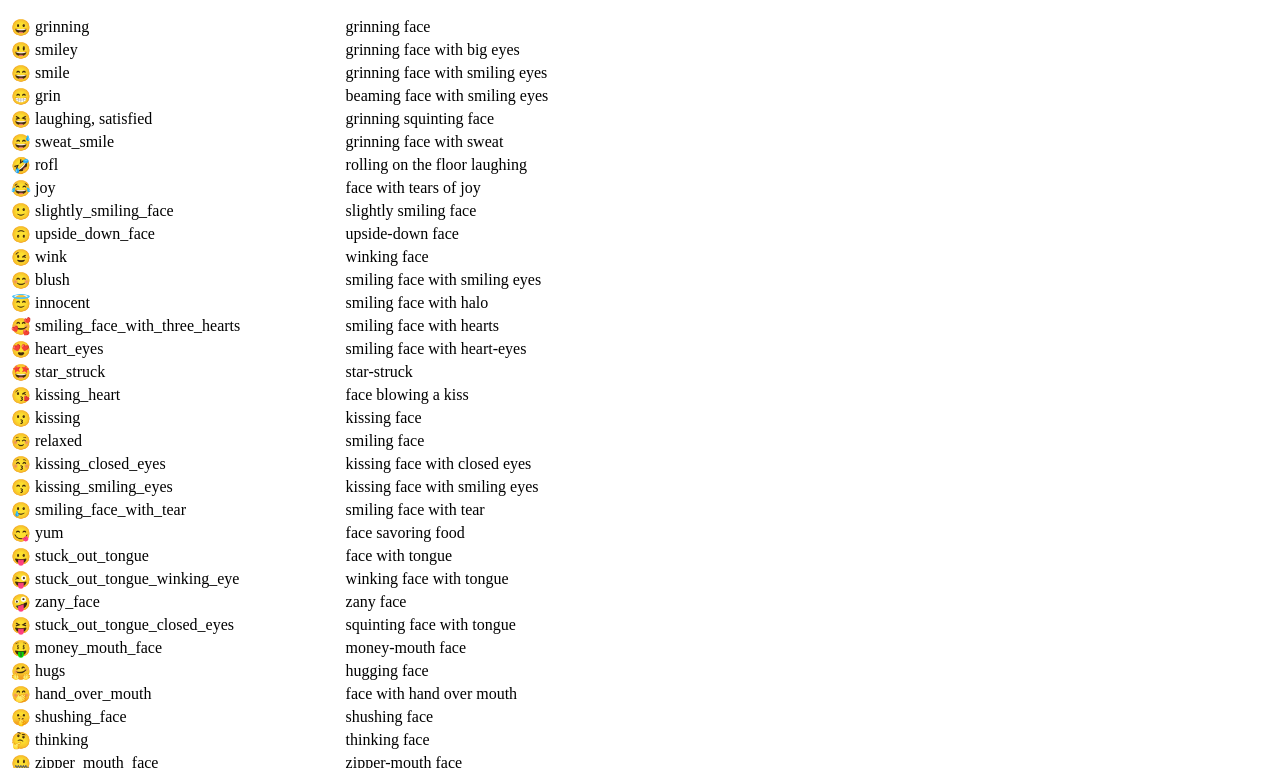
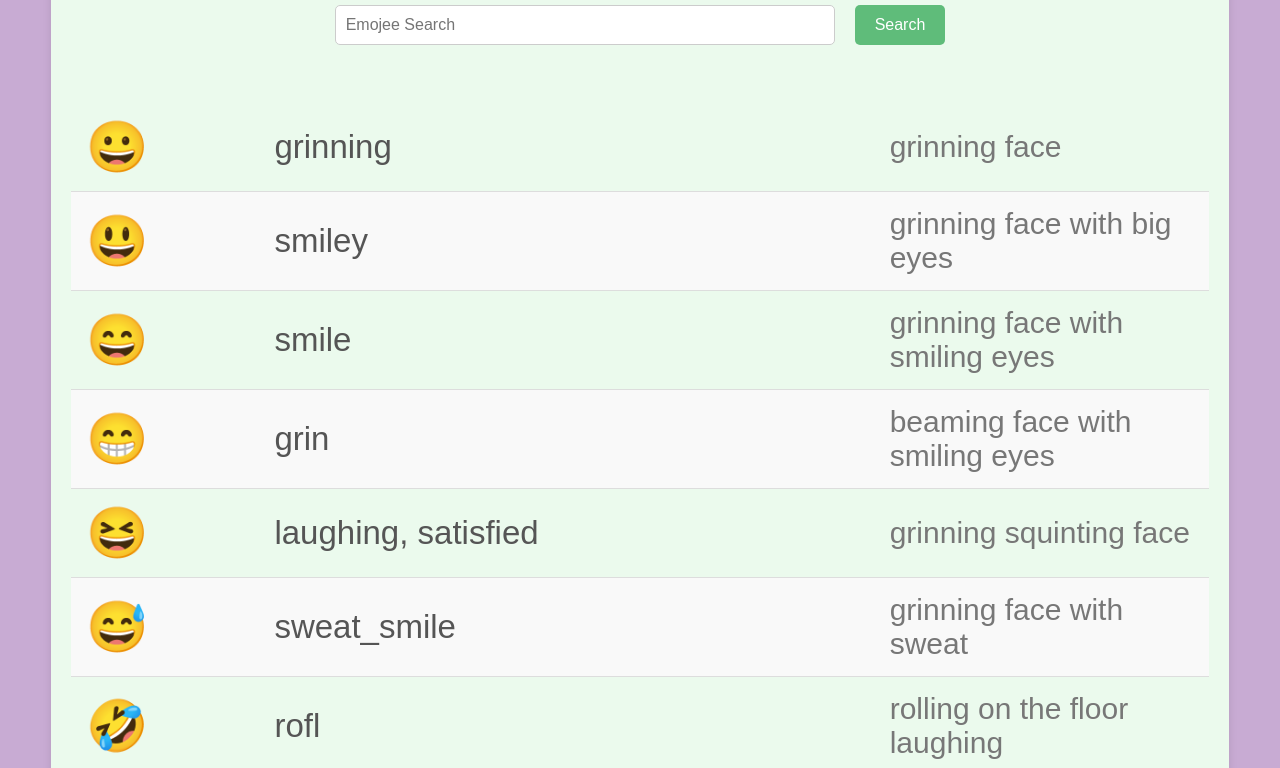
Before and after one commit to Ganesh-Patel/Emoji-Project, a plain HTML site: page index.html in a window 1280 px wide. Shown: the part 115-883 px from the top of the page. Drawn offline with Linux system fonts and the light colour scheme.

Commit message:
Update style.css

```diff
--- a/style.css
+++ b/style.css
@@ -1,5 +1,98 @@
+* {
+    margin: 0;
+    padding: 0;
+    box-sizing: border-box;
+}
 
-.search-container{
+body {
+    background-color: rgb(200, 171, 211);
+    font-family: Arial, sans-serif;
+    color: #333;
+    padding: 20px;
+}
+
+.container {
+    max-width: 95%;
+    margin: 0 auto;
+    background:#ebfaed;
+    padding: 20px;
+    border-radius: 10px;
+    box-shadow: 0 4px 8px rgba(0, 0, 0, 0.1);
+}
+
+h1 {
+    text-align: center;
+    margin-bottom: 20px;
+    color: #4A4A4A;
+}
+
+.search-container {
     display: flex;
-    gap: 5px;
+    gap: 20px;
+    justify-content: center;
+    margin: 20px;
 }
+
+.search-container input {
+    width: 500px;
+    padding: 10px;
+    border-radius: 5px;
+    border: 1px solid #ccc;
+    font-size: 16px;
+}
+
+.search-container button {
+    padding: 10px 20px;
+    border: none;
+    border-radius: 5px;
+    background-color: #5FBC7A;
+    color: white;
+    font-size: 16px;
+    cursor: pointer;
+    transition: background-color 0.3s ease;
+}
+
+.search-container button:hover {
+    background-color: #4CAF50;
+}
+
+table {
+    width: 100%;
+    border-collapse: collapse;
+    margin-top: 20px;
+}
+
+tbody tr {
+    border-bottom: 1px solid #ddd;
+}
+
+tbody tr:nth-child(even) {
+    background-color: #f9f9f9;
+}
+
+tbody tr:hover {
+    background-color: #bae0c9;
+}
+
+td {
+    padding: 15px;
+    text-align: left;
+    vertical-align: middle;
+}
+
+td:first-child {
+    width: 30%;
+    font-size: 50px;
+}
+
+td:nth-child(2) {
+    width: 30%;
+    color: #555;
+    font-size: 33px;
+}
+
+td:nth-child(3) {
+    width: 40%;
+    color: #777;
+    font-size: 30px;
+}
```
